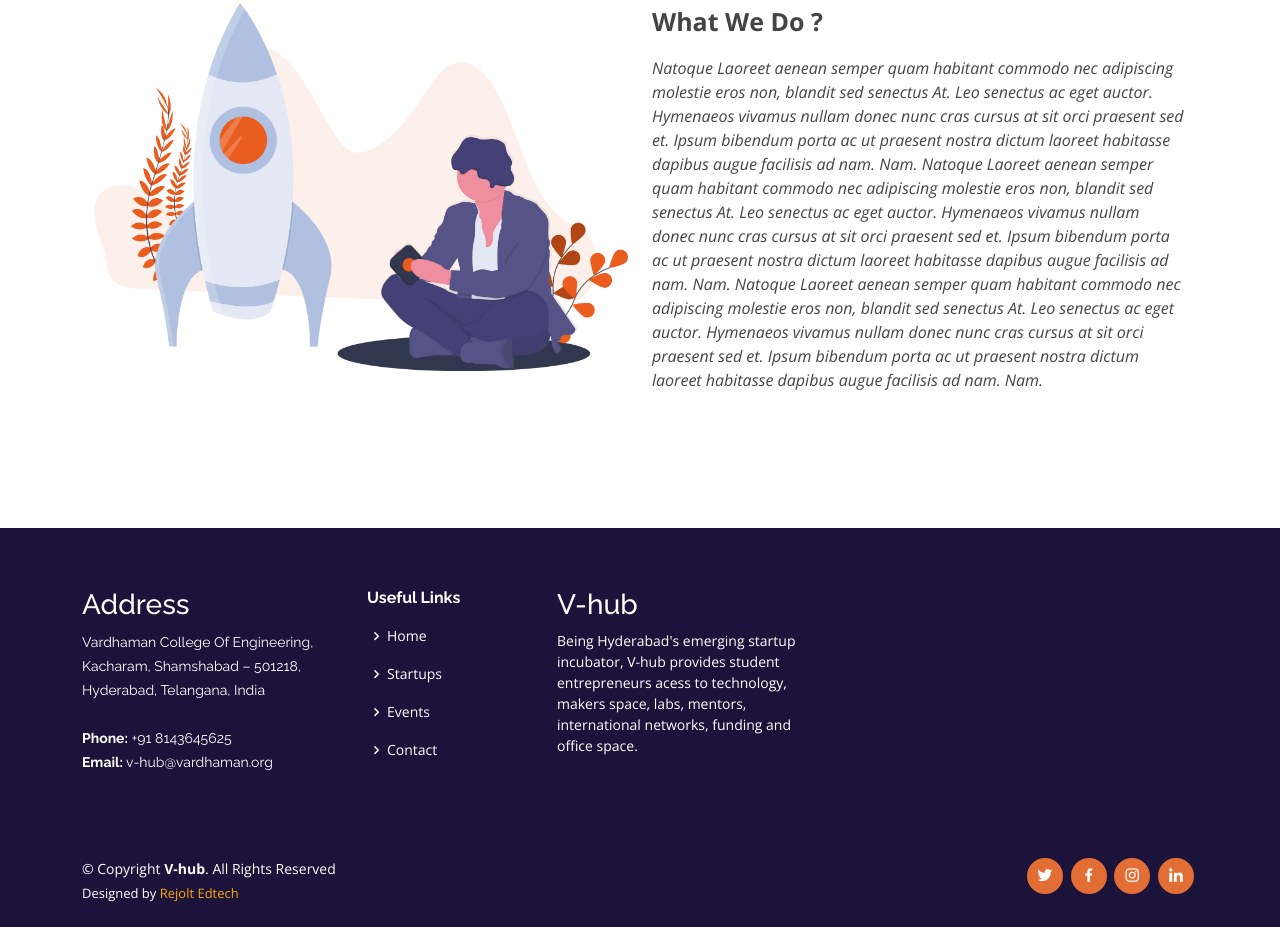
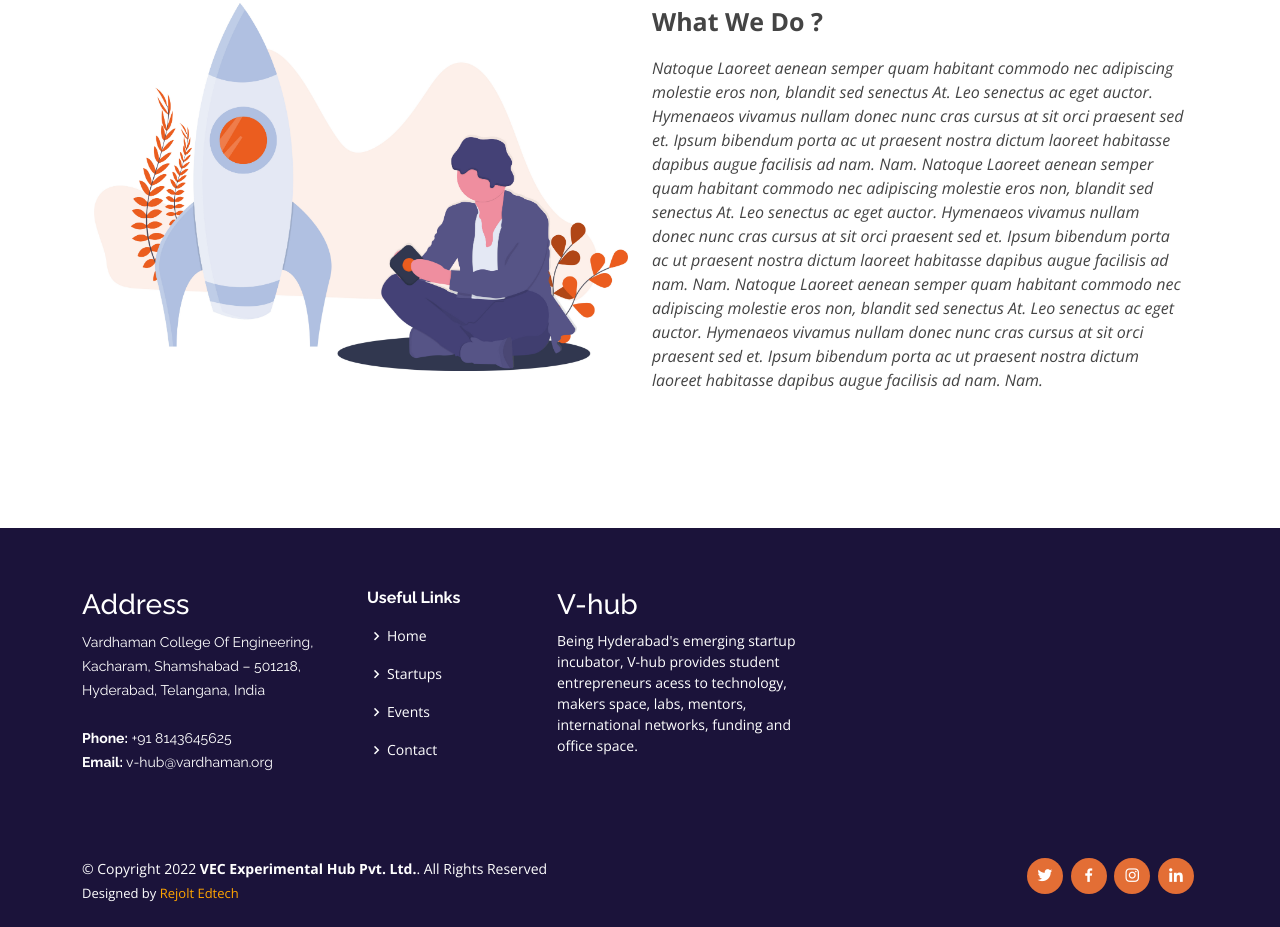
Before and after one commit to vce-cse-dept/v-hub, a plain HTML site: page about.html in a window 1280 px wide. Shown: the part 992-1919 px from the top of the page. Drawn offline with nearby package versions, Linux system fonts and the light colour scheme.

Commit message:
copyright note update

```diff
--- a/about.html
+++ b/about.html
@@ -379,7 +379,7 @@
 
       <div class="me-md-auto text-center text-md-start">
         <div class="copyright">
-          &copy; Copyright <strong><span>V-hub</span></strong>. All Rights Reserved
+          &copy; Copyright 2022 <strong><span>VEC Experimental Hub Pvt. Ltd.</span></strong>. All Rights Reserved
         </div>
         <div class="credits">
 
```
Also changed, not shown: contact.html (+1 -1 lines), coreteam.html (+1 -1 lines), events.html (+1 -1 lines), faculty.html (+1 -1 lines), index.html (+1 -1 lines), mentors.html (+1 -1 lines), msme.html (+1 -1 lines), nisp.html (+1 -1 lines), students.html (+1 -1 lines), tiegrad.html (+1 -1 lines), trainers.html (+1 -1 lines), tribe.html (+1 -1 lines), wadhwani.html (+1 -1 lines).
